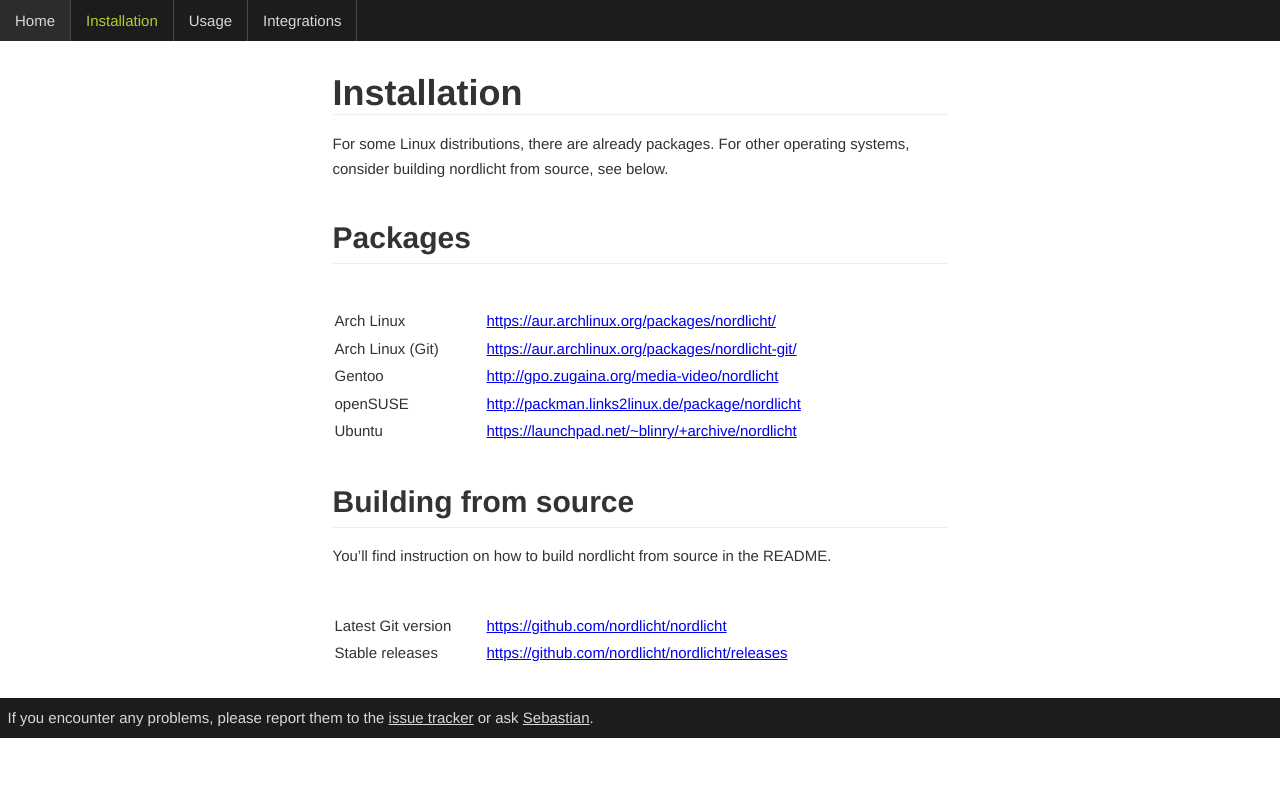
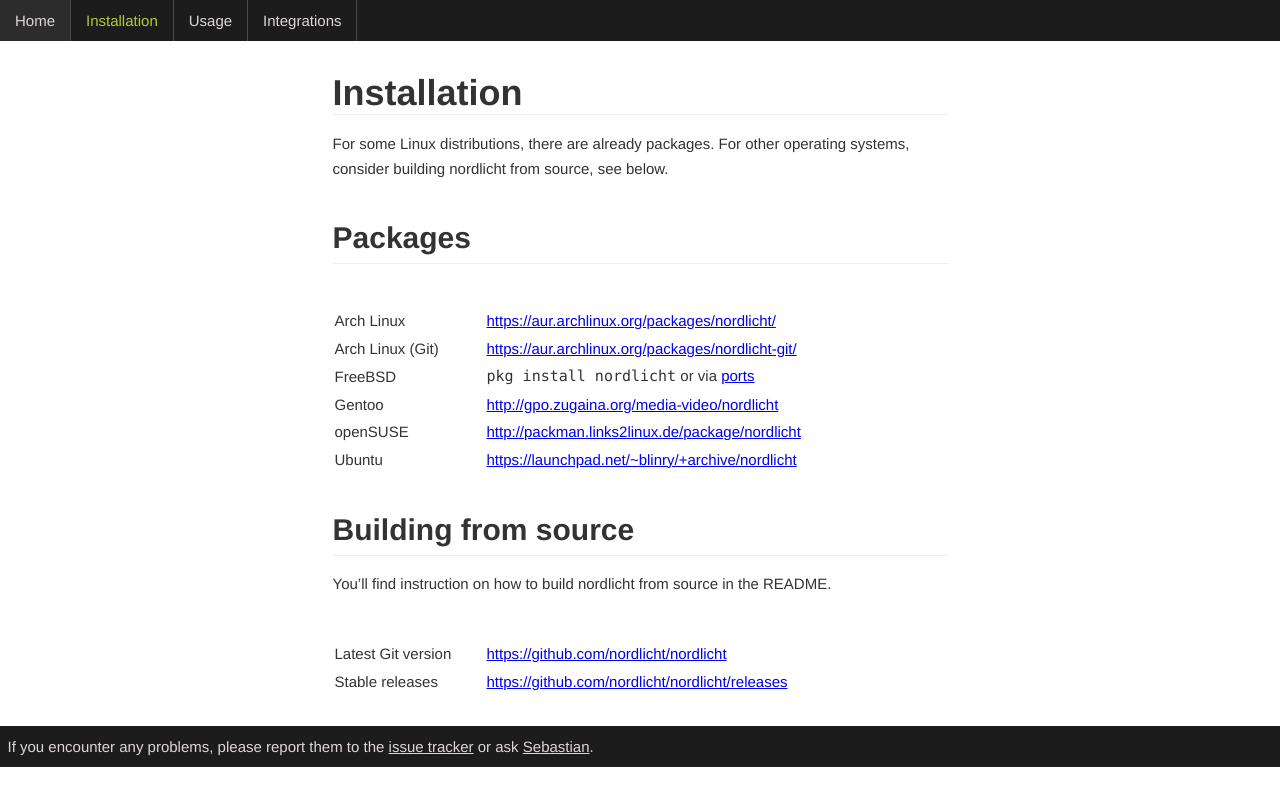
Before and after one commit to nordlicht/nordlicht.github.io, a Jekyll site: the page built from installation.md, in a window 1280 px wide. Shown: the top 806 px of the page. Built offline with Jekyll 4.4.1, drawn with Linux system fonts in a browser that asks for light colours; Markdown is read by kramdown in place of the engine named in the settings.

Commit message:
Add FreeBSD to package list

```diff
--- a/installation.md
+++ b/installation.md
@@ -13,6 +13,7 @@ For some Linux distributions, there are already packages. For other operating sy
 | --- | --- |
 | Arch Linux | <https://aur.archlinux.org/packages/nordlicht/> |
 | Arch Linux (Git) | <https://aur.archlinux.org/packages/nordlicht-git/> |
+| FreeBSD | `pkg install nordlicht` or via [ports](https://freshports.org/multimedia/nordlicht/) |
 | Gentoo | <http://gpo.zugaina.org/media-video/nordlicht> |
 | openSUSE | <http://packman.links2linux.de/package/nordlicht> |
 | Ubuntu | <https://launchpad.net/~blinry/+archive/nordlicht> |
```
